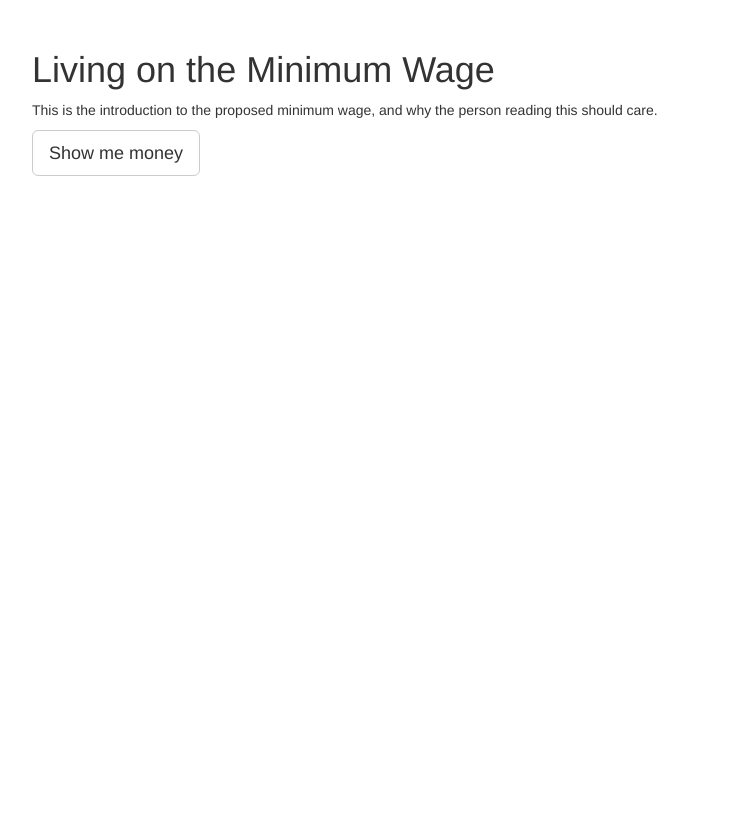
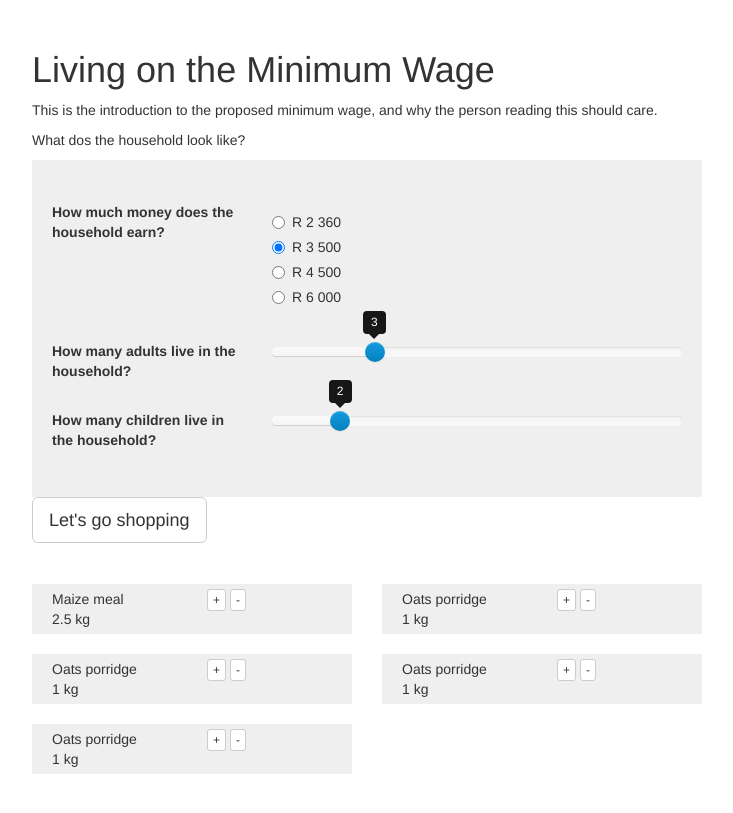
Before and after one commit to OpenUpSA/minimum-wage, a Jekyll site: the page built from index.html, in a window 1280 px wide. Shown: the top 813 px of the page, without its empty margins (273-1006 px from the left). Built offline with Jekyll 4.4.1, drawn with Linux system fonts in a browser that asks for light colours.

Commit message:
Basic food basket

```diff
--- /dev/null
+++ b/_data/foods.yml
@@ -0,0 +1,34 @@
+- id: maize-meal
+  name: Maize meal
+  price100g: 0.865
+  kCal100g: 319
+  weight: 2500
+  weight-label: 2.5 kg
+
+- id: oats
+  name: Oats porridge
+  price100g: 2.66
+  kCal100g: 389
+  weight: 1000
+  weight-label: 1 kg
+
+- id: zzz
+  name: Oats porridge
+  price100g: 2.66
+  kCal100g: 389
+  weight: 1000
+  weight-label: 1 kg
+
+- id: xxx
+  name: Oats porridge
+  price100g: 2.66
+  kCal100g: 389
+  weight: 1000
+  weight-label: 1 kg
+
+- id: yyy
+  name: Oats porridge
+  price100g: 2.66
+  kCal100g: 389
+  weight: 1000
+  weight-label: 1 kg
--- a/css/app.scss
+++ b/css/app.scss
@@ -12,8 +12,8 @@
   padding: 30px 0;
 }
 
-#money {
-  display: none;
+#shop {
+  // display: none;
 }
 
 #balance {
@@ -48,12 +48,13 @@
   }
 }
 
-.expense-block {
+.food-block {
   background-color: #efefef;
   padding: 5px 20px;
-  margin: 10px 2px;
+  margin: 10px 0;
 
   .name {
+
   }
 
  .slider.slider-horizontal {
@@ -72,6 +73,10 @@
   .more {
     text-align: right;
   }
+}
+
+.in-basket {
+  background-color: #00E436;
 }
 
 #housing {
--- a/index.html
+++ b/index.html
@@ -17,70 +17,103 @@ extra_css:
       <h1>Living on the Minimum Wage</h1>
       <p>This is the introduction to the proposed minimum wage, and why the person reading this should care.</p>
 
-      <button type="button" id="show-money" class="btn btn-default btn-lg">Show me money</button>
-    </div>
-
-    <div id="money">
+      <p>What dos the household look like?</p>
 
       <div id="assumptions">
         <div class="row">
-          <div class="col-sm-6">
+          <div class="col-sm-4">
             <label for="hh-income" class="control-label">How much money does the household earn?</label>
           </div>
-          <div class="col-sm-6">
-            <div class="input-group">
-              <div class="input-group-addon">R</div>
-              <input type="number" class="form-control" id="hh-income" value="3500">
+          <div class="col-sm-8">
+            <div class="radio">
+              <label>
+                <input type="radio" name="income" id="income1" value="2360"> R 2 360
+              </label>
+            </div>
+            <div class="radio">
+              <label class="radio">
+                <input type="radio" name="income" id="income2" value="3500" checked> R 3 500
+              </label>
+            </div>
+            <div class="radio">
+              <label class="radio">
+                <input type="radio" name="income" id="income3" value="4500"> R 4 500
+              </label>
+            </div>
+            <div class="radio">
+              <label class="radio">
+                <input type="radio" name="income" id="income3" value="4500"> R 6 000
+              </label>
             </div>
           </div>
         </div>
+
         <div class="row">
-          <div class="col-sm-6">
-            <label for="hh-members" class="control-label">How many people live in the household?</label>
+          <div class="col-sm-4">
+            <label for="hh-adults" class="control-label">How many adults live in the household?</label>
           </div>
-          <div class="col-sm-6">
-            <input id="hh-members" data-slider-id='hh-members-slider' type="text" data-slider-min="0" data-slider-max="12" data-slider-step="1" data-slider-value="3"/>
+          <div class="col-sm-8">
+            <input id="hh-adults" data-slider-id='hh-adults-slider' type="text" data-slider-min="0" data-slider-max="12" data-slider-step="1" data-slider-value="3"/>
           </div>
         </div>
         <div class="row">
-          <div class="col-sm-6">
-            <label for="hh-children" class="control-label">How many of them are children?</label>
+          <div class="col-sm-4">
+            <label for="hh-children" class="control-label">How many children live in the household?</label>
           </div>
-          <div class="col-sm-6">
+          <div class="col-sm-8">
             <input id="hh-children" data-slider-id='hh-children-slider' type="text" data-slider-min="0" data-slider-max="12" data-slider-step="1" data-slider-value="2"/>
           </div>
         </div>
       </div>
 
-      <div id="balance" data-margin-top=2>
+      <button type="button" id="go-shop" class="btn btn-default btn-lg">Let's go shopping</button>
+    </div>
+
+    <div id="shop">
+
+      <div id="summary" data-margin-top=2>
         <div class="row">
-          <div class="col-xs-12 col-md-6 name"></div>
-          <div class="col-xs-12 col-md-6 amount"></div>
+          <div id="total-cost" class="col-xs-12 col-md-6"></div>
+          <div id="total-kCal" class="col-xs-12 col-md-6"></div>
         </div>
       </div>
 
-      <div id="expenses">
-        {% for cat in site.data.expense %}
-        <div id= "{{ cat.id }}" class="expense-block col-xs-12">
-          <div class="name">{{ cat.name }}</div>
-          <input class='slider' id="{{ cat.id }}-slider" data-slider-id='{{ cat.id }}' type="text"/>
-          <div class="amount"></div>
-          <div class="row">
-            <div class="col-xs-4 col-md-4 of-total"></div>
-            <div class="col-xs-4 col-md-4 perc"></div>
-            <div class="col-xs-4 col-md-4 more">See more</div>
+      <div id="foods">
+        <div class="row">
+          {% for food in site.data.foods %}
+          <div class="col-xs-12 col-sm-6">
+            <div id="{{ food.id }}" class="food-block">
+              <div class="row">
+                <div class="col-xs-6">
+                  <div class="name">{{ food.name }}</div>
+                  <div class="weight-label">{{ food.weight-label }}</div>
+                  <div class="price"></div>
+                </div>
+                <div class="col-xs-3">
+                  <button type="button" class="btn btn-default btn-xs add">+</button>
+                  <button type="button" class="btn btn-default btn-xs remove">-</button>
+                </div>
+                <div class="col-xs-3">
+                  <div class="qty"></div>
+                </div>
+              </div>
+            </div>
           </div>
+          {% endfor %}
         </div>
-        {% endfor %}
       </div>
     </div>
   </div>
 </div>
 
 <script type="text/javascript">
-  var EXPENSE_DATA = {
-    {% for cat in site.data.expense %}
-    "{{ cat.id }}": "{{ cat.perc }}",
+  var FOOD_DATA = {
+    {% for food in site.data.foods %}
+    "{{ food.id }}" : {
+      price100g: {{ food.price100g }},
+      kCal100g: {{ food.kCal100g }},
+      weight: {{ food.weight }}
+    },
     {% endfor %}
   }
 </script>
--- a/js/app.js
+++ b/js/app.js
@@ -11,145 +11,129 @@ $(window).on('load', function() {
 (function($) {
   $(document).ready(function () {
 
-    var income = parseInt($('#hh-income').val());
-    var members = parseInt($('#hh-members').val());
-    var children = parseInt($('#hh-children').val());
+    var hhAdultSlider = $('#hh-adults').slider({
+      formatter: function(value) {
+        return value;
+      },
+      tooltip: 'always'
+    });
 
-    var total_exp = 0;
-    var balance = 0;
-    var expenses = {};
+    var hhChildrenSlider = $('#hh-children').slider({
+      formatter: function(value) {
+        return value;
+      },
+      tooltip: 'always'
+    });
 
-    var surplusText = "You have extra money available";
-    var deficitText = "You're spending more than you have";
-    var balancedText = "Your expenses match your income";
+    var basket = new FoodBasket();
 
-    fillInitialExpenses();
-    updateView();
+    $('.add').on('click', function () {
+      var foodId = $(this).parents('.food-block')[0].id;
+      basket.addToBasket(foodId);
+    });
 
-    function fillInitialExpenses() {
-      _.each(EXPENSE_DATA, function(value, key) {
-        var perc = parseFloat(value);
-        expenses[key] = {
-          perc: perc,
-          amount: perc * income
-        };
-      });
-    }
+    $('.remove').on('click', function () {
+      var foodId = $(this).parents('.food-block')[0].id;
+      basket.removeFromBasket(foodId);
+    });
 
-    function updateView() {
-      drawExpenses();
-      totalExpenses();
-      fillBalance();
-      drawSliders();
-    }
+    $('#go-shop').on('click', function() {
+      $('#shop').css('display', 'block');
+      pymChild.sendHeight();
+      var sticky = new Sticky('#balance');
+    });
 
-    function updateViewFromSlider(key) {
-      drawSliderExpense(key);
-      totalExpenses();
-      fillBalance();
-    }
+  });
 
-    function drawSliderExpense(key) {
-      var exp = $('#expenses').find('#' + key);
-      exp.find('.amount').text("R " + round(expenses[key].amount));
-      exp.find('.perc').text(round(expenses[key].amount / income * 100, 2) + " %");
-      exp.find('.of-total').text("of R " + income);
-    }
+  var Houshold = function () {
+    var self = this;
 
-    function drawExpenses() {
-      $('#expenses').children().each( function () {
-        var key = $(this).attr('id');
-        $(this).find('.amount').text("R " + round(expenses[key].amount));
-        $(this).find('.perc').text(round(expenses[key].amount / income * 100, 2) + " %");
-        $(this).find('.of-total').text("of R " + income);
-      });
-    }
+    self.income = parseInt($('#hh-income').val());
+    self.adults = parseInt($('#hh-adults').val());
+    self.children = parseInt($('#hh-children').val());
 
-    function totalExpenses() {
-      var total = 0;
-      _.each(expenses, function(expense) {
-        total += expense.amount;
-      });
-      total_exp = total;
-    }
+  };
 
-    function fillBalance() {
-      balance = income - round(total_exp);
-      $('#balance').find('.amount').text(balance === 0 ? "" : "R " + balance);
-      $('#balance').find('.name').text(balance === 0 ? balancedText : (balance < 0 ? deficitText : surplusText));
-      $('#balance').removeClass("negative positive").addClass(balance < 0 ? 'negative' : 'positive');
-    }
+  var FoodBasket = function() {
+    var self = this;
 
-    function updateExpenses(e) {
-      var key = e.target.dataset.sliderId;
-      expenses[key].amount = e.value;
-      expenses[key].perc = e.value / income;
-      updateViewFromSlider(key);
-    }
+    self.cost = 0;
+    self.kCal = 0;
+    // self.balance = 0;
+    self.foods = {};
 
-    function round(value, decimals) {
+    var round = function(value, decimals) {
       // Decimals = 0 if not passed
       decimals = typeof decimals !== 'undefined' ? decimals : 0;
       return Number(Math.round(value+'e'+decimals)+'e-'+decimals);
     }
 
-    $('#hh-income').keyup(function() {
-      income = $(this).val();
-      updateView();
-    });
-
-    function drawSliders() {
-      var expenseSliderNameIDs = {
-        housing: '#housing-slider',
-        food: '#food-slider',
-        transport: '#transport-slider',
-        education: '#education-slider',
-        health: '#health-slider',
-        communication: '#communication-slider',
-        discretionary: '#discretionary-slider',
-        other: '#other-slider'
-      };
-
-      var expenseSliders = {};
-
-      _.each(expenseSliderNameIDs, function(id, key) {
-        expenseSliders[key] = $(id).slider({
-          formatter: function(value) {
-            return value;
-          },
-          value: expenses[key].amount,
-          min: 0,
-          max: income,
-          step: income < 1000 ? 5 : round(income * 0.0015)
-        });
-
-        expenseSliders[key].on('slideStop', updateExpenses);
-      });
+    self.addToBasket = function(id) {
+      if (id in self.foods) {
+        self.foods[id] += 1;
+      } else {
+        self.foods[id] = 1;
+      }
+      calcTotals();
+      draw(id);
     }
 
-    var hhSliderNameIDs = {
-      members: '#hh-members',
-      children: '#hh-children'
-    };
+    self.removeFromBasket = function(id) {
+      if (id in self.foods) {
+        self.foods[id] -= 1;
+        if (self.foods[id] === 0) {
+          delete self.foods[id];
+        }
+      }
+      calcTotals();
+      draw(id);
+    }
 
-    var membersSlider = $('#hh-members').slider({
-      formatter: function(value) {
-        return value;
+    function calcTotals() {
+      totalCost();
+      totalkCal();
+    }
+
+    function draw(id) {
+      drawFoodQty(id);
+      drawTotalCost();
+      drawTotalkCal();
+    }
+
+    function totalCost() {
+      var total = 0;
+      _.each(self.foods, function(qty, id) {
+        var price = FOOD_DATA[id]['price100g'] * (FOOD_DATA[id]['weight'] / 100) * qty;
+        total += price;
+      });
+      self.cost = total;
+    }
+
+     function totalkCal() {
+      var total = 0;
+      _.each(self.foods, function(qty, id) {
+        var kCal = FOOD_DATA[id]['kCal100g'] * (FOOD_DATA[id]['weight'] / 100) * qty;
+        total += kCal;
+      });
+      self.kCal = total;
+    }
+
+    function drawFoodQty(id) {
+      if (id in self.foods) {
+        $('#' + id).addClass('in-basket').find('.qty').text(self.foods[id]);
+      } else {
+        $('#' + id).removeClass('in-basket').find('.qty').text("");
       }
-    });
+    }
 
-    var childrenSlider = $('#hh-children').slider({
-      formatter: function(value) {
-        return value;
-      }
-    });
+    function drawTotalCost() {
+      $('#total-cost').text(self.cost === 0 ? "" : "R " + round(self.cost, 2));
+    }
 
-    $('#show-money').on('click', function() {
-      $('#money').css('display', 'block');
-      var sticky = new Sticky('#balance');
-    });
+    function drawTotalkCal() {
+      $('#total-kCal').text(self.kCal === 0 ? "" : self.kCal + " kCal");
+    }
 
+  };
 
-  });
-
-})(jQuery)
+})(jQuery);
```
